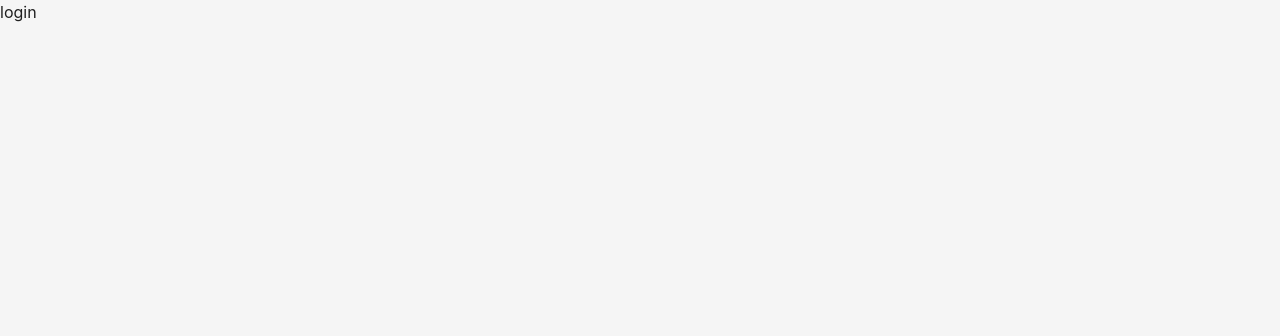
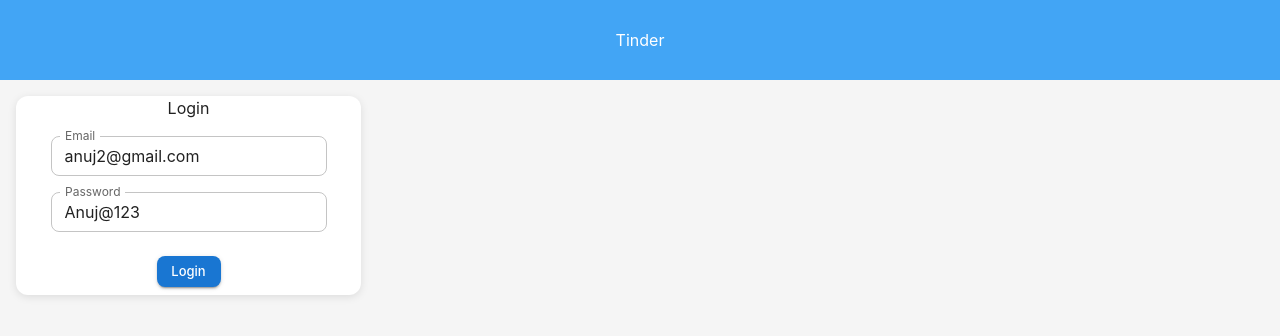
Before and after one commit to anujdwive/Devtinder, a React (Vite) app in the folder devtinder-frontend/: page /login in a window 1280 px wide. Shown: the top 336 px of the page. Built offline with nearby package versions, Linux system fonts and the light colour scheme.

Commit message:
create basic login page and integrate login api

```diff
--- a/devtinder-frontend/package.json
+++ b/devtinder-frontend/package.json
@@ -14,8 +14,11 @@
     "@emotion/styled": "^11.14.1",
     "@mui/icons-material": "^9.2.0",
     "@mui/material": "^9.2.0",
+    "@reduxjs/toolkit": "^2.12.0",
+    "axios": "^1.18.1",
     "react": "^19.2.7",
     "react-dom": "^19.2.7",
+    "react-redux": "^9.3.0",
     "react-router-dom": "^7.18.1"
   },
   "devDependencies": {
--- a/devtinder-frontend/src/App.jsx
+++ b/devtinder-frontend/src/App.jsx
@@ -1,15 +1,19 @@
 import { BrowserRouter, Routes, Route } from "react-router-dom";
+import { Box } from "@mui/material";
+import Login from "./components/screen/Login";
+import Layout from "./components/layout/Layout";
 
 function App() {
   return (
-    <>
-      <BrowserRouter>
-        <Routes>
-          <Route path='/' element={<div>hello</div>} />
-          <Route path='/login' element={<div>login</div>} />
-        </Routes>
-      </BrowserRouter>
-    </>
+    <BrowserRouter>
+      <Routes>
+        {/* Layout wrapper */}
+        <Route path='/' element={<Layout />}>
+          <Route index element={<Box>Hello</Box>} />
+          <Route path='login' element={<Login />} />
+        </Route>
+      </Routes>
+    </BrowserRouter>
   );
 }
 
--- /dev/null
+++ b/devtinder-frontend/src/components/layout/Layout.jsx
@@ -0,0 +1,28 @@
+import { Box } from "@mui/material";
+import { Outlet } from "react-router-dom";
+
+const Layout = () => {
+  return (
+    <Box sx={{ display: "flex", flexDirection: "column", minHeight: "100vh" }}>
+      {/* Header */}
+      <Box
+        sx={{
+          height: "80px",
+          bgcolor: "#42a5f5",
+          color: "#fff",
+          display: "flex",
+          alignItems: "center",
+          justifyContent: "center",
+        }}>
+        Tinder
+      </Box>
+
+      {/* Page Content */}
+      <Box sx={{ flex: 1, p: 2 }}>
+        <Outlet />
+      </Box>
+    </Box>
+  );
+};
+
+export default Layout;
--- /dev/null
+++ b/devtinder-frontend/src/components/screen/Login.jsx
@@ -0,0 +1,69 @@
+/* eslint-disable no-unused-vars */
+import Card from "@mui/material/Card";
+import CardActions from "@mui/material/CardActions";
+import CardContent from "@mui/material/CardContent";
+import CardMedia from "@mui/material/CardMedia";
+import Button from "@mui/material/Button";
+import Typography from "@mui/material/Typography";
+import { Box, TextField } from "@mui/material";
+import { useState } from "react";
+import axios from "axios";
+
+export default function Login() {
+  const [email, setEmail] = useState("anuj2@gmail.com");
+  const [password, setPassword] = useState("Anuj@123");
+
+  const handleLogin = async () => {
+    try {
+      const res = await axios.post(
+        "http://localhost:3000/login",
+        {
+          email,
+          password,
+        },
+        { withCredentials: true },
+      );
+    } catch (error) {
+      console.error(error.message);
+    }
+  };
+
+  return (
+    <Card
+      sx={{
+        maxWidth: 345,
+        display: "flex",
+        flexDirection: "column",
+        alignItems: "center",
+      }}>
+      <Box>Login</Box>
+      <CardContent
+        sx={{
+          display: "flex",
+          flexDirection: "column",
+          alignItems: "center",
+          gap: 2,
+        }}>
+        <TextField
+          label={"Email"}
+          size='small'
+          value={email}
+          onChange={(e) => setEmail(e.target.value)}
+        />
+
+        <TextField
+          label={"Password"}
+          size='small'
+          value={password}
+          onChange={(e) => setPassword(e.target.value)}
+        />
+      </CardContent>
+      <CardActions>
+        <Button size='small' variant='contained' onClick={handleLogin}>
+          Login
+        </Button>
+        {/* <Button size='small'>Learn More</Button> */}
+      </CardActions>
+    </Card>
+  );
+}
```
